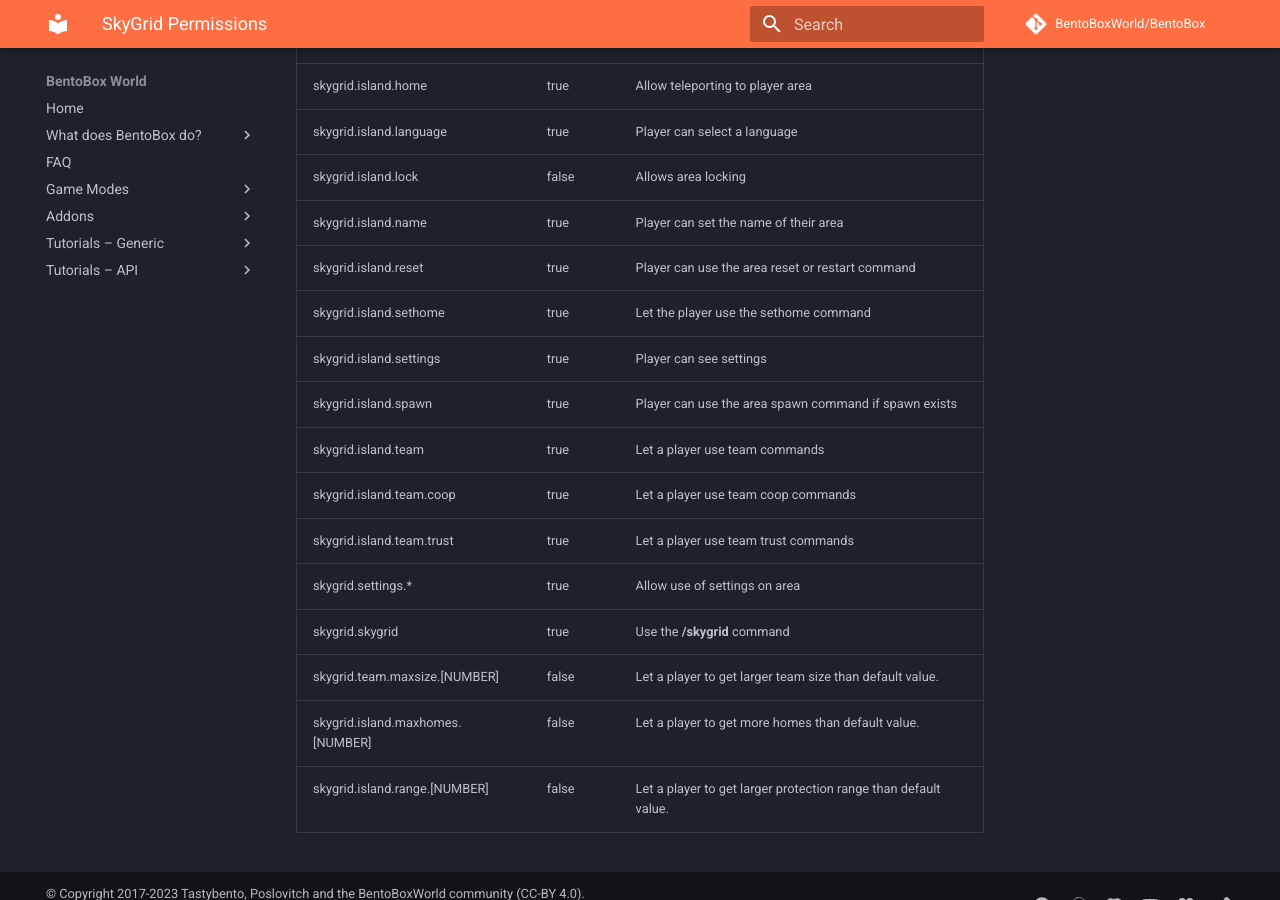
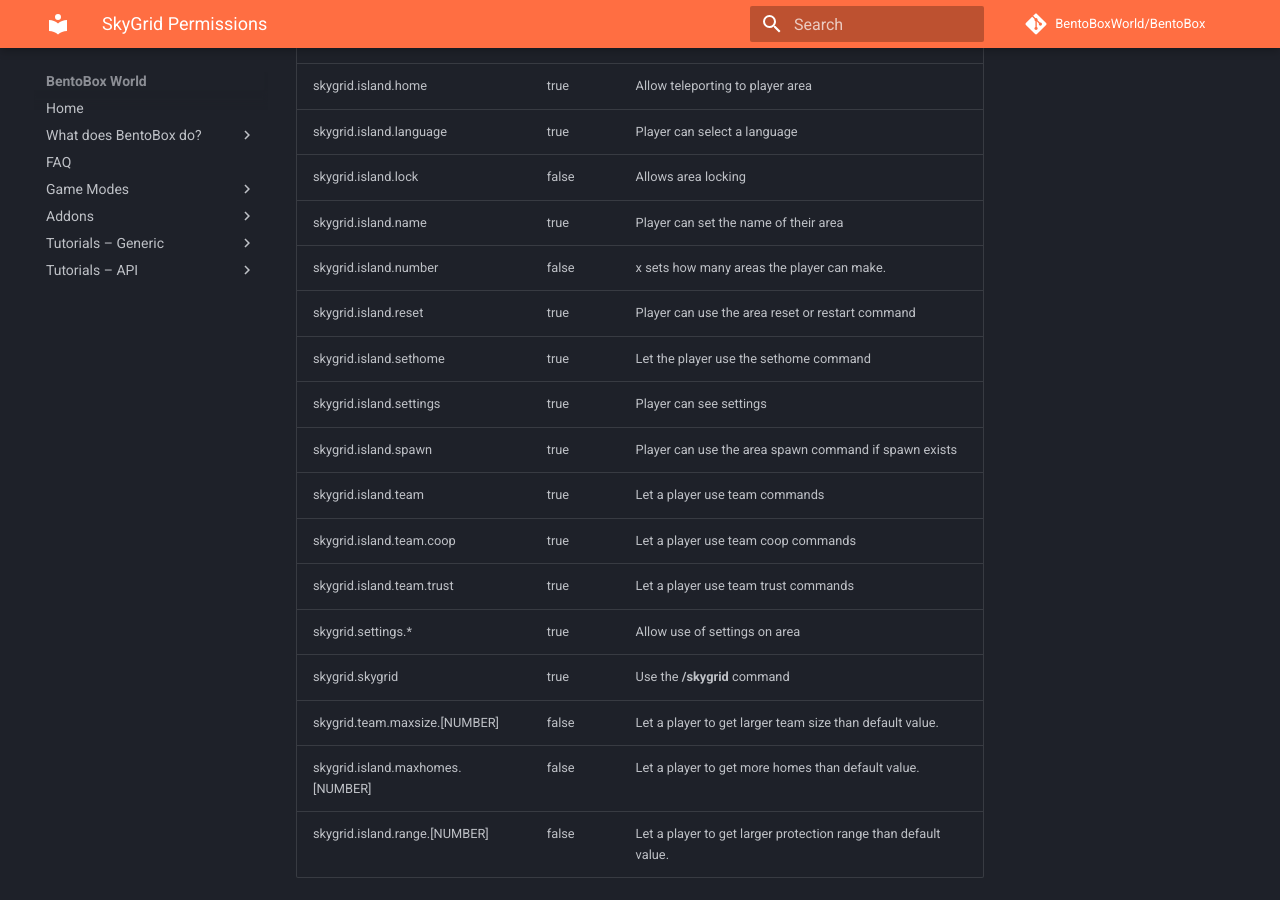
Before and after one commit to BentoBoxWorld/docs, an MkDocs documentation site: the page built from docs/gamemodes/SkyGrid/Permissions.md, in a window 1280 px wide and 900 px high, scrolled down 1427 px. Built offline with MkDocs 1.6.1 and Material for MkDocs 9.7.7, drawn with Linux system fonts in a browser that asks for light colours; comment, search, counter and statistics services are not loaded.

Commit message:
Update Permissions.md
Multi area perm

```diff
--- a/docs/gamemodes/SkyGrid/Permissions.md
+++ b/docs/gamemodes/SkyGrid/Permissions.md
@@ -156,6 +156,10 @@
 <td align='left'>true</td>
 <td align='left'>Player can set the name of their area</td>
 </tr>
+<td align='left'>skygrid.island.number</td>
+<td align='left'>false</td>
+<td align='left'>x sets how many areas the player can make.</td>
+</tr>
 <tr>
 <td align='left'>skygrid.island.reset</td>
 <td align='left'>true</td>
```
